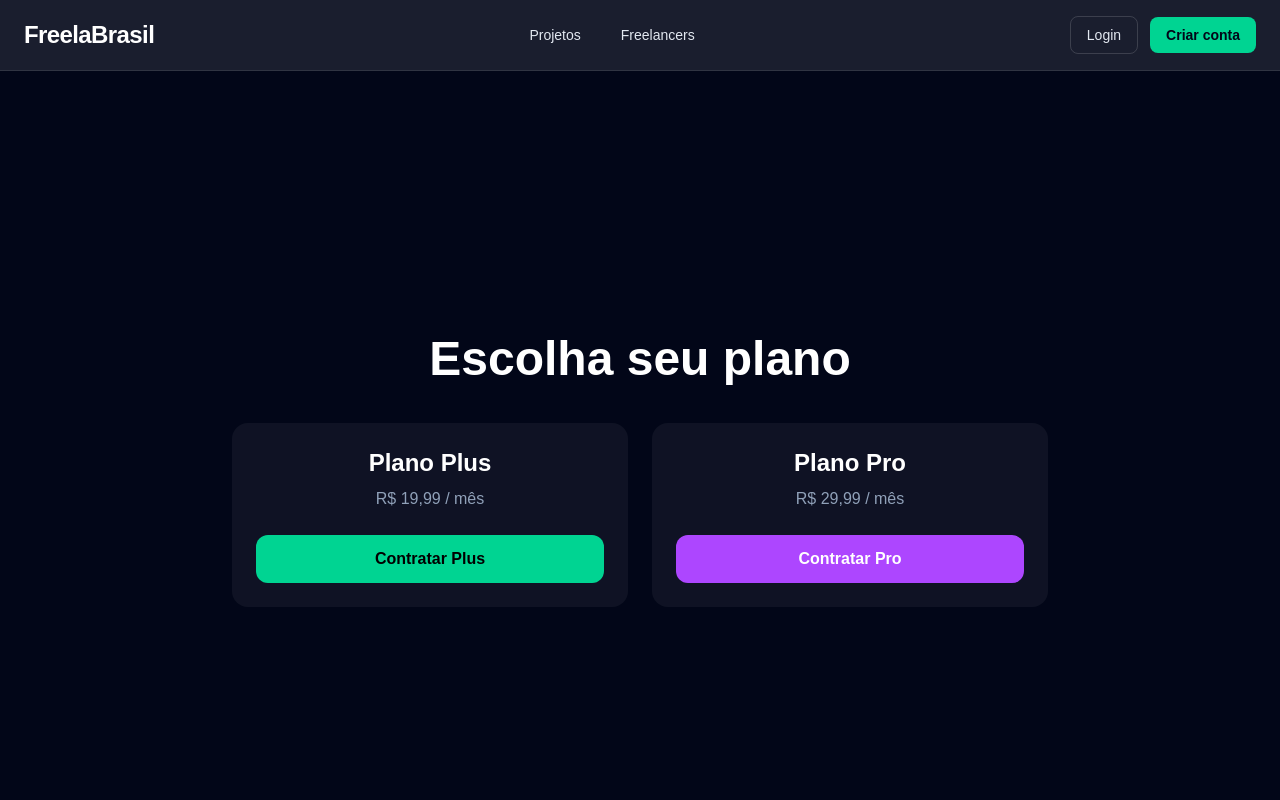
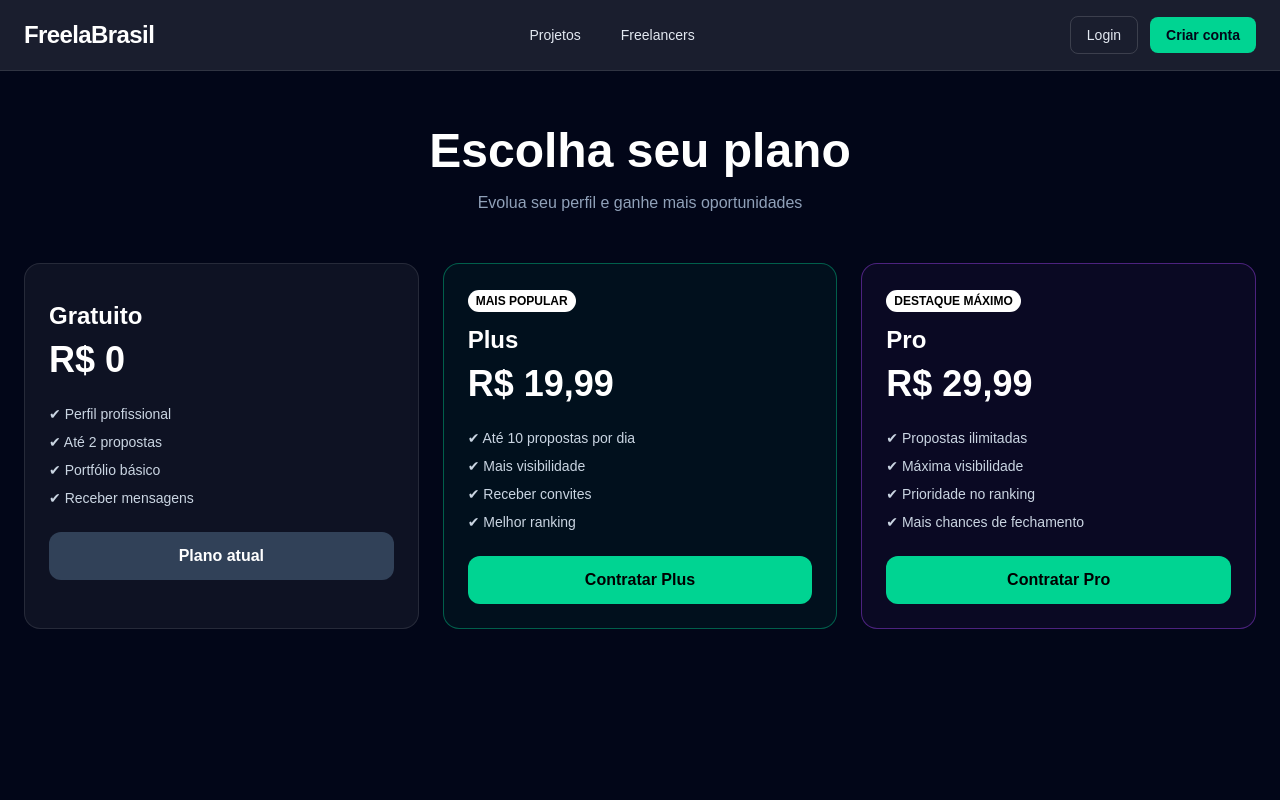
Before and after one commit to Klecio1989/freelabrasil, a Next.js app: page /planos in a window 1280 px wide. Shown: the top 800 px of the page. Built offline with nearby package versions, Linux system fonts and the light colour scheme; no server answers.

Commit message:
planos completos com beneficios

```diff
--- a/app/planos/page.tsx
+++ b/app/planos/page.tsx
@@ -41,41 +41,116 @@ export default function PlanosPage() {
     window.location.href = `/pagamento?plano=${plano}&id=${data.id}`;
   }
 
+  function PlanoCard({
+    titulo,
+    preco,
+    beneficios,
+    cor,
+    plano,
+    destaque,
+  }: any) {
+    const ativo = (usuario?.plano || "gratuito") === plano;
+
+    return (
+      <div className={`rounded-2xl border p-6 ${cor}`}>
+        {destaque && (
+          <span className="text-xs bg-white text-black px-2 py-1 rounded-full font-bold">
+            {destaque}
+          </span>
+        )}
+
+        <h2 className="text-2xl font-bold mt-3">{titulo}</h2>
+
+        <p className="text-4xl font-black mt-2">{preco}</p>
+
+        <ul className="mt-6 space-y-2 text-sm text-slate-300">
+          {beneficios.map((item: string) => (
+            <li key={item}>✔ {item}</li>
+          ))}
+        </ul>
+
+        {/* BOTÃO */}
+        {plano === "gratuito" ? (
+          <button
+            disabled
+            className="mt-6 w-full bg-slate-700 text-white px-6 py-3 rounded-xl font-bold"
+          >
+            Plano atual
+          </button>
+        ) : (
+          <button
+            onClick={() => contratarPlano(plano)}
+            disabled={ativo}
+            className={`mt-6 w-full px-6 py-3 rounded-xl font-bold ${
+              ativo
+                ? "bg-slate-700 text-white"
+                : "bg-emerald-400 text-black"
+            }`}
+          >
+            {ativo ? "Plano atual" : `Contratar ${titulo}`}
+          </button>
+        )}
+      </div>
+    );
+  }
+
   return (
-    <main className="min-h-screen bg-slate-950 text-white flex items-center justify-center">
-      <div className="max-w-4xl w-full p-10 text-center">
+    <main className="min-h-screen bg-slate-950 text-white px-6 py-14">
+      <div className="max-w-7xl mx-auto">
 
-        <h1 className="text-5xl font-black mb-10">
+        <h1 className="text-5xl font-black text-center">
           Escolha seu plano
         </h1>
 
-        <div className="grid md:grid-cols-2 gap-6">
+        <p className="text-center mt-4 text-slate-400">
+          Evolua seu perfil e ganhe mais oportunidades
+        </p>
+
+        <div className="grid md:grid-cols-3 gap-6 mt-12">
+
+          {/* GRATUITO */}
+          <PlanoCard
+            titulo="Gratuito"
+            preco="R$ 0"
+            plano="gratuito"
+            cor="border-white/10 bg-white/5"
+            beneficios={[
+              "Perfil profissional",
+              "Até 2 propostas",
+              "Portfólio básico",
+              "Receber mensagens",
+            ]}
+          />
 
           {/* PLUS */}
-          <div className="bg-white/5 p-6 rounded-2xl">
-            <h2 className="text-2xl font-bold">Plano Plus</h2>
-            <p className="mt-2 text-slate-400">R$ 19,99 / mês</p>
-
-            <button
-              onClick={() => contratarPlano("plus")}
-              className="mt-6 bg-emerald-400 text-black px-6 py-3 rounded-xl font-bold w-full"
-            >
-              Contratar Plus
-            </button>
-          </div>
+          <PlanoCard
+            titulo="Plus"
+            preco="R$ 19,99"
+            plano="plus"
+            destaque="MAIS POPULAR"
+            cor="border-emerald-400/40 bg-emerald-400/5"
+            beneficios={[
+              "Até 10 propostas por dia",
+              "Mais visibilidade",
+              "Receber convites",
+              "Melhor ranking",
+            ]}
+          />
 
           {/* PRO */}
-          <div className="bg-white/5 p-6 rounded-2xl">
-            <h2 className="text-2xl font-bold">Plano Pro</h2>
-            <p className="mt-2 text-slate-400">R$ 29,99 / mês</p>
-
-            <button
-              onClick={() => contratarPlano("pro")}
-              className="mt-6 bg-purple-500 text-white px-6 py-3 rounded-xl font-bold w-full"
-            >
-              Contratar Pro
-            </button>
-          </div>
+          <PlanoCard
+            titulo="Pro"
+            preco="R$ 29,99"
+            plano="pro"
+            destaque="DESTAQUE MÁXIMO"
+            cor="border-purple-500/40 bg-purple-500/5"
+            beneficios={[
+              "Propostas ilimitadas",
+              "Máxima visibilidade",
+              "Prioridade no ranking",
+              "Mais chances de fechamento",
+            ]}
+          />
 
         </div>
       </div>
```
